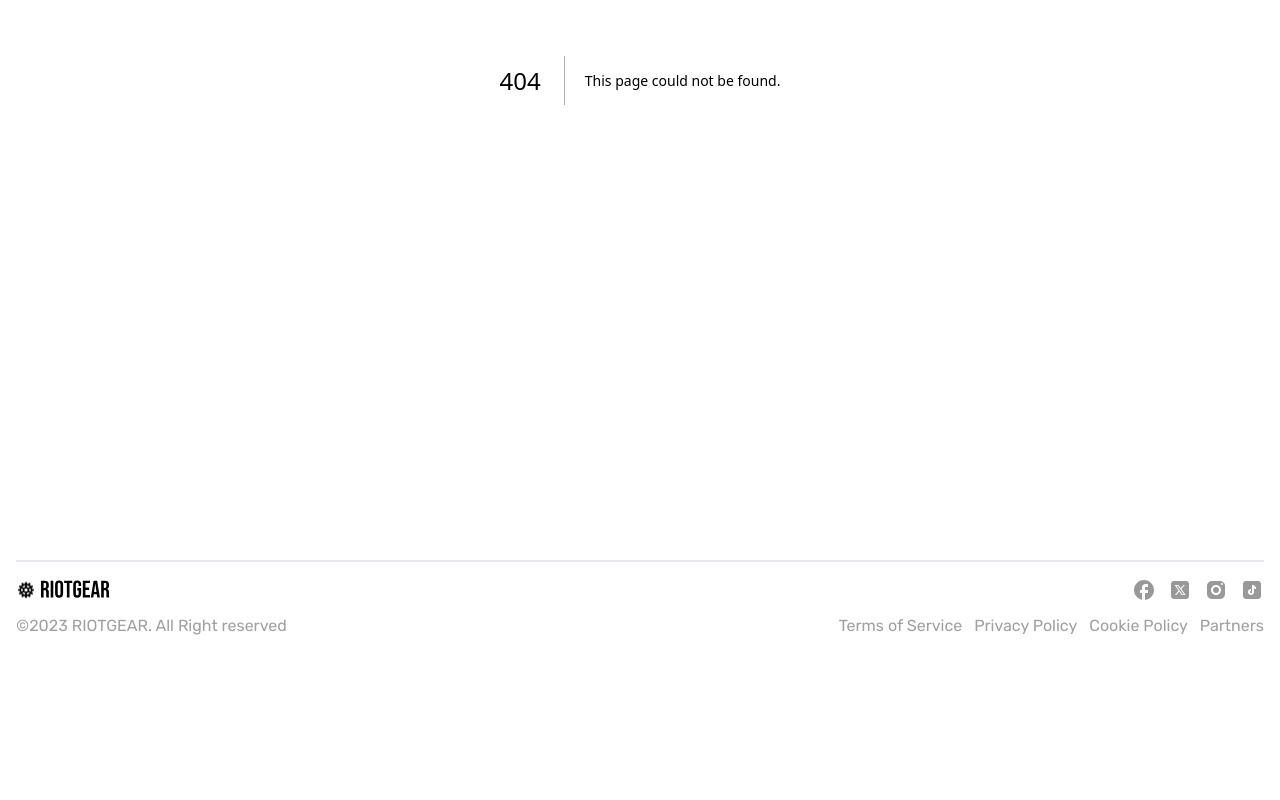
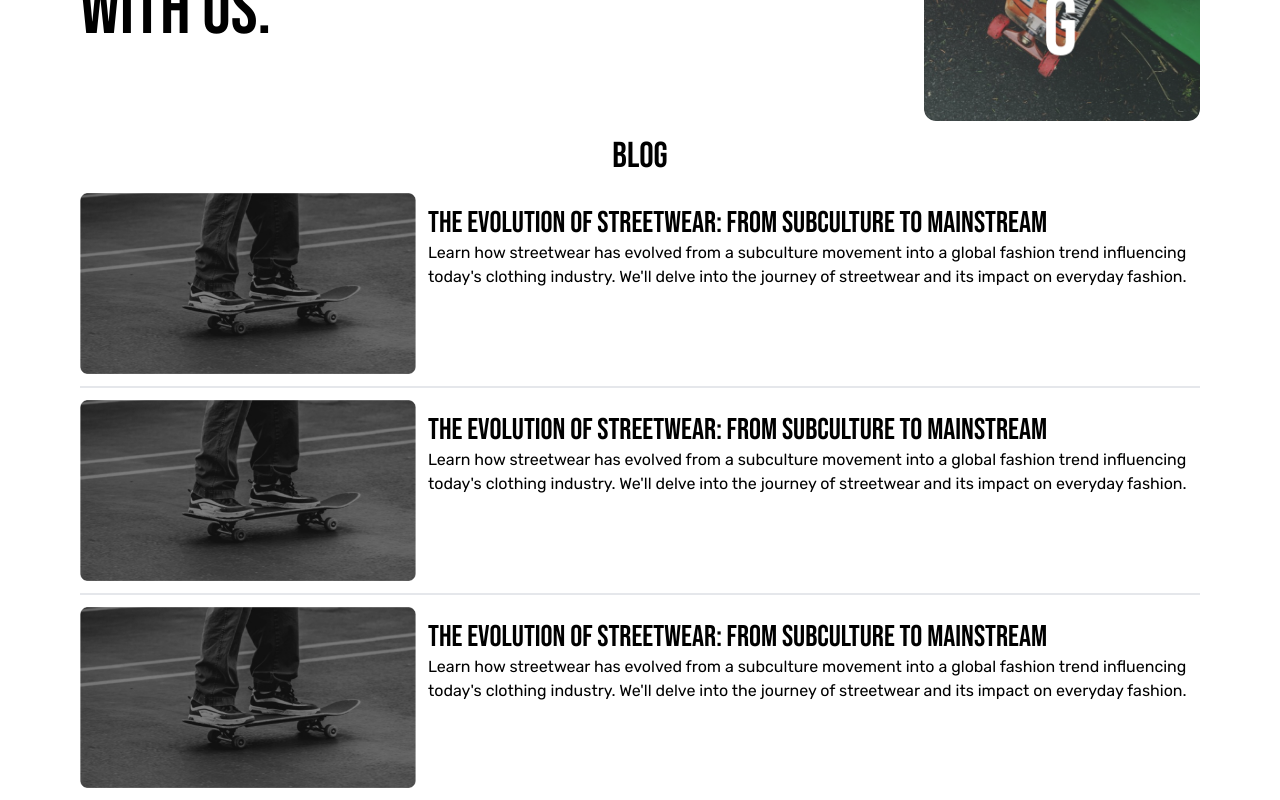
Before and after one commit to nandorfn/mini-project_Riotgear_ecommerce, a Next.js app: page /blog in a window 1280 px wide. Before the commit this address had no page. Shown: the part 320-1120 px from the top of the page. Before the commit the page ends 990 px from the top, so only its background shows below. Built offline with nearby package versions, Linux system fonts and the light colour scheme.

Commit message:
add: blog page

```diff
--- /dev/null
+++ b/app/blog/page.tsx
@@ -0,0 +1,29 @@
+import blogBanner from '../assets/Content/blog.png'
+import ArticleCard from '../components/Card/ArticleCard';
+import Hero from '../components/Hero/Hero';
+import HeroTitleOnyl from '../components/Hero/HeroTitleOnyl';
+import { bebas_neue } from '../utils/fonts';
+
+
+const page: React.FC = () => {
+    return (
+        <>
+            <section className="max-w-6xl mx-auto">
+                <Hero
+                    childComponent={<HeroTitleOnyl />}
+                    img={blogBanner}
+                />
+                <h2 className={`text-center text-4xl font-medium mb ${bebas_neue.className}`}>BLOG</h2>
+                <section className='flex flex-col gap-3 p-4'>
+                    <ArticleCard />
+                    <ArticleCard />
+                    <ArticleCard />
+                    <ArticleCard />
+                    <ArticleCard />
+                </section>
+            </section>
+        </>
+    );
+};
+
+export default page;
--- /dev/null
+++ b/app/components/Card/ArticleCard.tsx
@@ -0,0 +1,27 @@
+import { bebas_neue } from '@/app/utils/fonts';
+import blogThumbnail from '../../assets/Content/Skate.png'
+import Image from 'next/image';
+
+
+
+const ArticleCard: React.FC = () => {
+  return (
+    <>
+      <article className='flex border-b-2 pb-3'>
+        <figure className='w-[30%]'>
+          <Image
+            src={blogThumbnail}
+            alt='Thumbnail'
+          />
+        </figure>
+        <div className='w-[70%] p-3'>
+          <h3 className={`text-3xl ${bebas_neue.className}`}>The Evolution of Streetwear: From Subculture to Mainstream</h3>
+          <p>Learn how streetwear has evolved from a subculture movement into a global fashion trend influencing today&apos;s clothing industry. We&apos;ll delve into the journey of streetwear and its impact on everyday fashion.
+          </p>
+        </div>
+      </article>
+    </>
+  );
+};
+
+export default ArticleCard;
```
